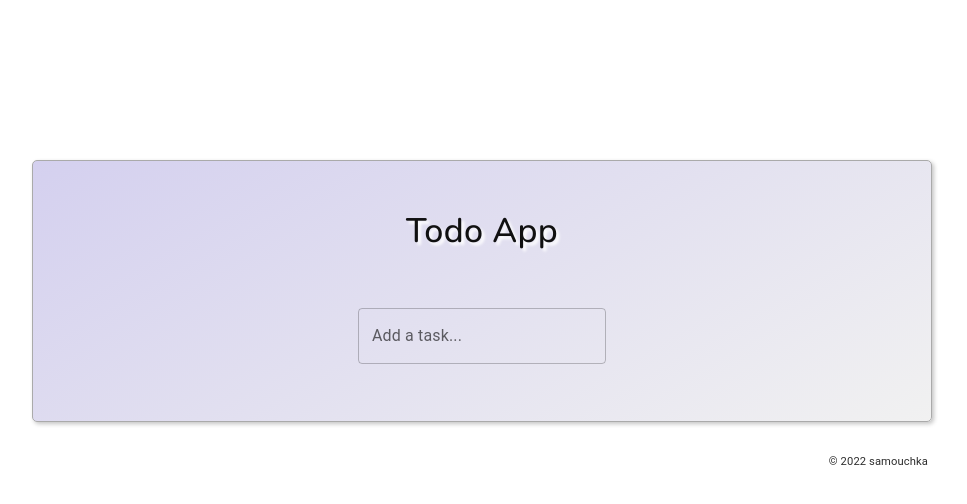
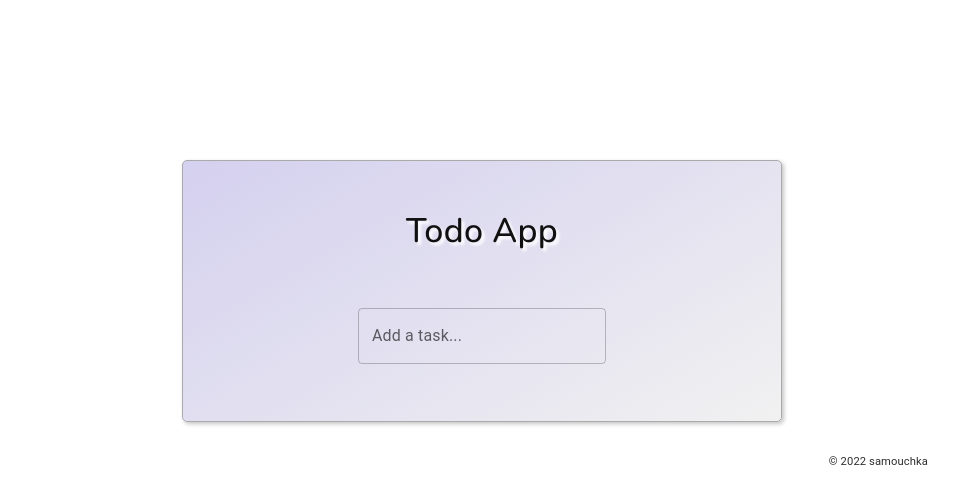
Before and after one commit to samouchka1/Todo-App-MUI, a React (Create React App) app: page / in a window 1280 px wide. Shown: the top 504 px of the page, without its empty margins (158-1125 px from the left). Built offline with nearby package versions, Linux system fonts and the light colour scheme.

Commit message:
Update App.js

```diff
--- a/src/App.js
+++ b/src/App.js
@@ -121,7 +121,7 @@ const App = () => {
 
   return (
     <div>
-      <Container maxWidth='md' sx={containerStyles}>
+      <Container maxWidth='sm' sx={containerStyles}>
         <Typography variant="h4" sx={titleStyle}>
           Todo App
         </Typography>
```
